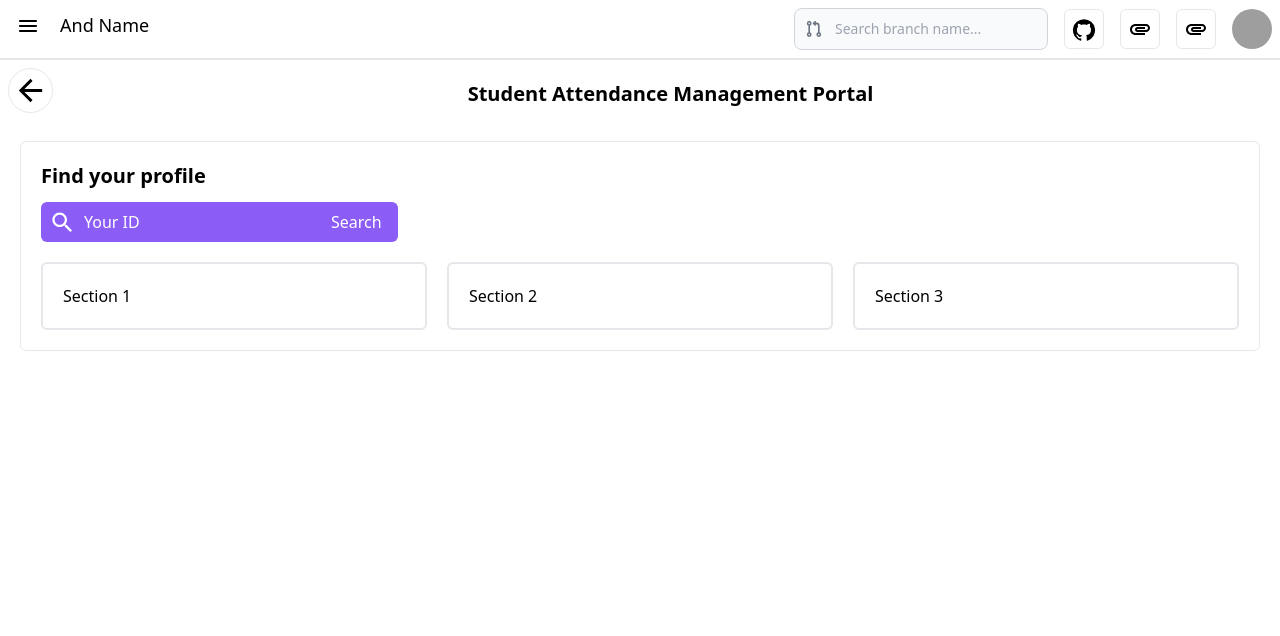
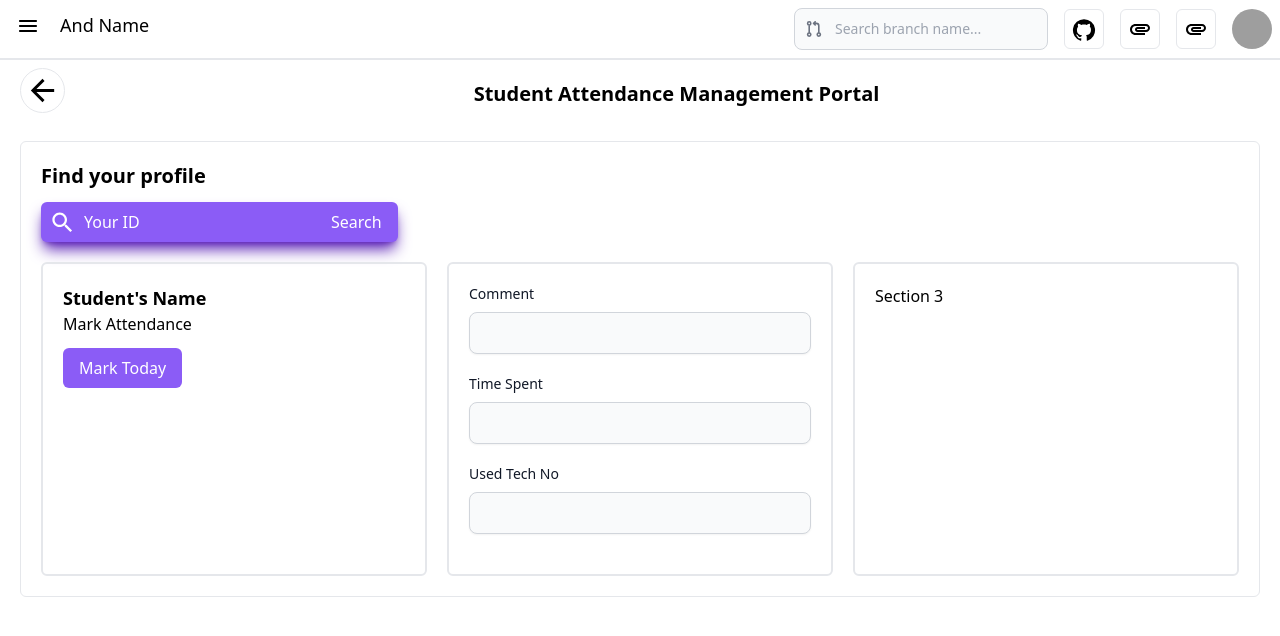
Before and after one commit to Piyush2627/Quantum-Lab, a React (Vite) app: page /Student/Attendence in a window 1280 px wide. Shown: the top 636 px of the page. Built offline with nearby package versions, Linux system fonts and the light colour scheme; grey boxes are pictures that could not be loaded.

Commit message:
input component

```diff
--- /dev/null
+++ b/src/components/animation/AnimateLeft/AnimateLeft.tsx
@@ -0,0 +1,40 @@
+import { useRef, useEffect } from "react";
+import { motion, useInView, useAnimation } from "framer-motion";
+
+interface AnimateLeftProps {
+  children: string | JSX.Element | JSX.Element[];
+  Animationdelay?: number;
+  className?: string;
+}
+
+function AnimateLeft({
+  children,
+  Animationdelay,
+  className,
+}: AnimateLeftProps) {
+  const ref = useRef(null);
+  const inInView = useInView(ref, { once: true });
+  const animationControl = useAnimation();
+  useEffect(() => {
+    if (inInView) {
+      animationControl.start("visible");
+    }
+  }, [inInView]);
+  return (
+    <div ref={ref} className={className}>
+      <motion.div
+        variants={{
+          hidden: { opacity: 0, x: 30 },
+          visible: { opacity: 1, x: 0 },
+        }}
+        initial="hidden"
+        animate={animationControl}
+        transition={{ duration: 0.5, delay: Animationdelay }}
+      >
+        {children}
+      </motion.div>
+    </div>
+  );
+}
+
+export default AnimateLeft;
--- /dev/null
+++ b/src/components/common/InputComponent/InputComponent.tsx
@@ -0,0 +1,23 @@
+interface InputComponentProps {
+  lableText: string;
+}
+function InputComponent({ lableText }: InputComponentProps) {
+  return (
+    <div className="mb-5">
+      <label
+        htmlFor={lableText}
+        className="block mb-2 text-sm font-medium text-gray-900 "
+      >
+        {lableText}
+      </label>
+      <input
+        required
+        type="text"
+        id="last_name"
+        className="shadow-sm bg-gray-50 border border-gray-300 text-gray-900 text-sm rounded-lg focus:ring-blue-500 focus:border-blue-500 block w-full p-2.5 "
+      />
+    </div>
+  );
+}
+
+export default InputComponent;
--- a/src/components/pages/StudentsAttendance/StudentsAttendeance.tsx
+++ b/src/components/pages/StudentsAttendance/StudentsAttendeance.tsx
@@ -2,6 +2,7 @@ import TextRevel from "../../animation/TextRevel/TextRevel";
 import SearchIcon from "@mui/icons-material/Search";
 import ArrowBackIcon from "@mui/icons-material/ArrowBack";
 import { useNavigate } from "react-router-dom";
+import InputComponent from "../../common/InputComponent/InputComponent";
 
 function StudentsAttendeance() {
   let navigate = useNavigate();
@@ -10,7 +11,7 @@ function StudentsAttendeance() {
     <div>
       <div className="flex">
         <button
-          className="p-1 m-2 border rounded-full hover:bg-violet-200"
+          className="p-1 m-2 ml-5 border rounded-full hover:bg-violet-200"
           onClick={() => navigate(-1)}
         >
           <ArrowBackIcon fontSize="large" />
@@ -24,7 +25,7 @@ function StudentsAttendeance() {
         <div className="p-5 m-5  border rounded-md">
           <div className="text-xl font-semibold">Find your profile</div>
           <div className="mt-3">
-            <div className="bg-violet-500 w-max flex items-center rounded-md">
+            <div className="bg-violet-500 shadow-violet-800 shadow-lg w-max flex items-center rounded-md">
               <SearchIcon className=" text-white pl-2" fontSize="large" />
               <input
                 type="text"
@@ -35,8 +36,24 @@ function StudentsAttendeance() {
             </div>
           </div>
           <div className="mt-5 space-x-5 flex justify-between">
-            <div className="p-5 rounded-md border-2 w-full">Section 1</div>
-            <div className="p-5 rounded-md border-2 w-full">Section 2</div>
+            <div className="p-5 rounded-md border-2 w-full">
+              <div className="font-bold text-lg"> Student's Name</div>
+              <div>Mark Attendance</div>
+
+              <div>
+                <button className="py-2 mt-3   bg-violet-500 rounded-md text-white px-4 placeholder:text-white">
+                  Mark Today
+                </button>
+              </div>
+            </div>
+
+            <div className="p-5 rounded-md border-2 w-full">
+              <div className="mb-5">
+                <InputComponent lableText="Comment" />
+                <InputComponent lableText="Time Spent" />
+                <InputComponent lableText="Used Tech No" />
+              </div>
+            </div>
             <div className="p-5 rounded-md border-2 w-full">Section 3</div>
           </div>
         </div>
--- a/src/routes/LoginLayout.tsx
+++ b/src/routes/LoginLayout.tsx
@@ -1,12 +1,13 @@
 import { Link } from "react-router-dom";
 import BubbleText from "../components/animation/BubbleText/BubbleText";
 import TextRevel from "../components/animation/TextRevel/TextRevel";
+import AnimateLeft from "../components/animation/AnimateLeft/AnimateLeft";
 function LoginLayout() {
   return (
     <>
       <div className="lg:h-screen lg:w-screen">
         <div className=" lg:flex justify-between">
-          <div className=" h-screen  w-full ">
+          <div className=" h-screen w-1/2 ">
             <div className=" container p-14">
               <div className="lg:mt-32">
                 <TextRevel>
@@ -45,13 +46,15 @@ function LoginLayout() {
           </div>
 
           {/* img container */}
-          <div className="  h-screen w-full">
-            <div className=" p-6 w-full h-full">
-              <div className="bg-violet-400 h-full rounded-2xl">
-                container img
+          <AnimateLeft className="w-1/2" Animationdelay={0.5}>
+            <div className="h-screen w-full">
+              <div className=" p-6 w-full h-full">
+                <div className="bg-violet-400 h-full w-full rounded-2xl p-5">
+                  Container img
+                </div>
               </div>
             </div>
-          </div>
+          </AnimateLeft>
         </div>
       </div>
     </>
```
